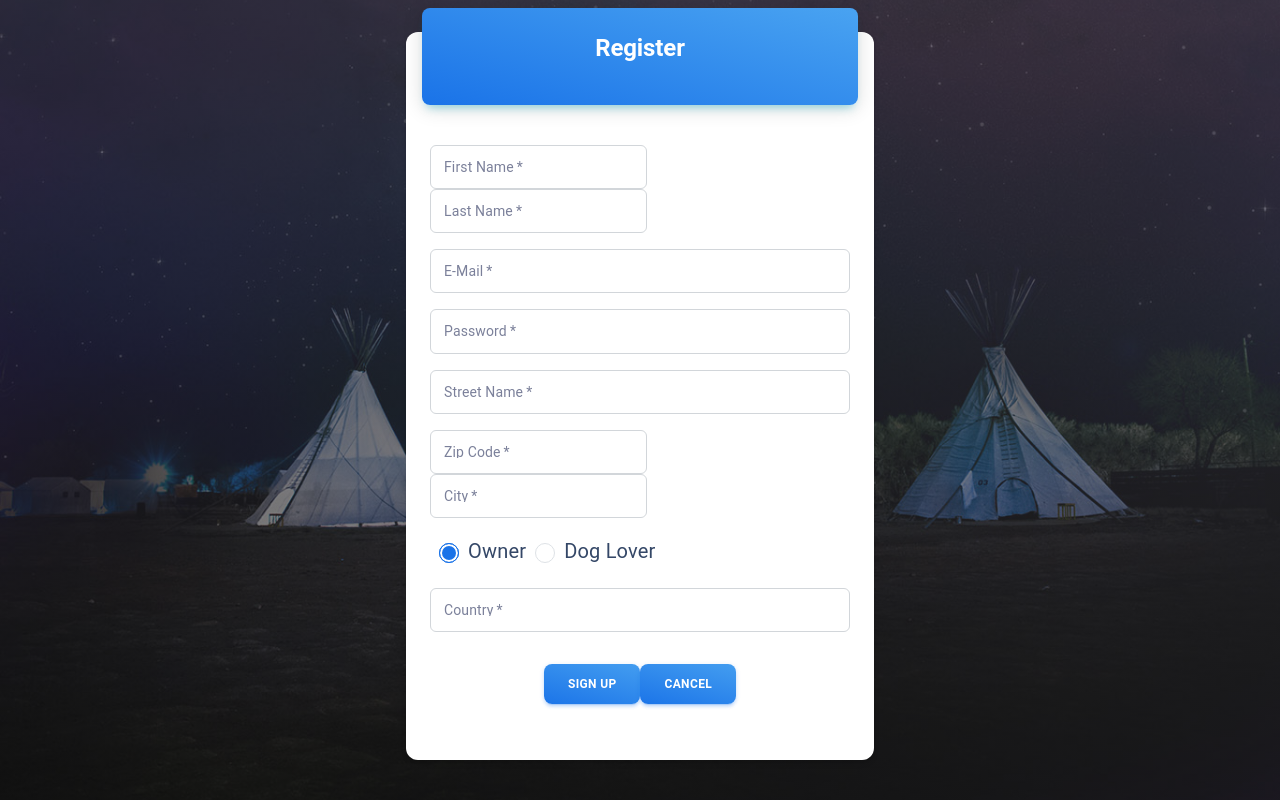
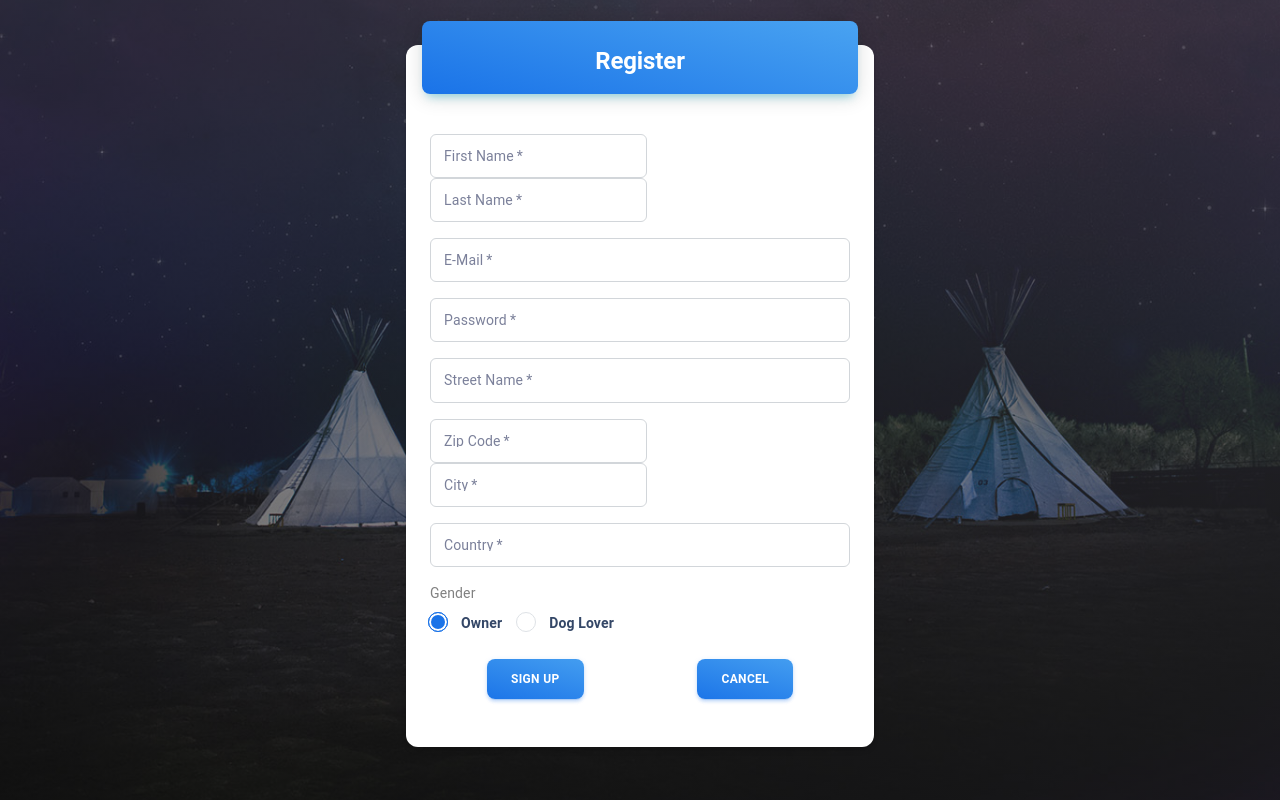
Before and after one commit to kavitatandel/pawpal_frontend, a React (Create React App) app: page /register in a window 1280 px wide. Built offline with nearby package versions, Linux system fonts and the light colour scheme.

Commit message:
updated RegisterForm

```diff
--- a/src/components/Forms/RegisterForm.js
+++ b/src/components/Forms/RegisterForm.js
@@ -17,14 +17,17 @@ import MKTypography from "../MKTypography";
 
 //for radio button
 import Radio from "@mui/material/Radio";
+import RadioGroup from '@mui/material/RadioGroup';
+import FormControlLabel from '@mui/material/FormControlLabel';
+import FormControl from '@mui/material/FormControl';
+import FormLabel from '@mui/material/FormLabel';
 
 // Images
 import bgImage from "assets/images/bg-about-us.jpg";
 
 function RegisterForm() {
-  const [rememberMe, setRememberMe] = useState(false);
-
-  const handleSetRememberMe = () => setRememberMe(!rememberMe);
+  //const [rememberMe, setRememberMe] = useState(false);
+  // const handleSetRememberMe = () => setRememberMe(!rememberMe);
 
   const [firstName, setFirstName] = useState("");
   const [lastName, setLastName] = useState("");
@@ -56,6 +59,11 @@ function RegisterForm() {
     register(newUser).then((res) => {
       navigate("/user");
     });
+  };
+
+  //for radio group
+  const handleChange = (event) => {
+    setUserType(event.target.value);
   };
 
   return (
@@ -113,7 +121,7 @@ function RegisterForm() {
               >
                 <MKTypography
                   variant="h4"
-                  fontWeight="medium"
+                  fontWeight="large"
                   color="white"
                   mt={1}
                 >
@@ -123,13 +131,16 @@ function RegisterForm() {
                   container
                   spacing={3}
                   justifyContent="center"
-                  sx={{ mt: 1, mb: 2 }}
+                  // sx={{ mt: 1, mb: 2 }}
+                  sx={{ mt: 0, mb: 0 }}
                 ></Grid>
               </MKBox>
               <MKBox pt={4} pb={3} px={3}>
-                <MKBox component="form" role="form" onSubmit={createUser}>
+                <MKBox component="form" method="post" autocomplete="off"
+                  role="form" onSubmit={createUser}>
                   <MKBox mb={2}>
                     <MKInput
+
                       label="First Name"
                       type="text"
                       name="first_name"
@@ -139,6 +150,7 @@ function RegisterForm() {
                       onChange={(e) => setFirstName(e.target.value)}
                     />
                     <MKInput
+
                       label="Last Name"
                       type="text"
                       name="last_name"
@@ -205,7 +217,6 @@ function RegisterForm() {
                       value={zipcode}
                       onChange={(e) => setZipcode(e.target.value)}
                     />
-
                     <MKInput
                       label="City"
                       type="text"
@@ -215,28 +226,6 @@ function RegisterForm() {
                       value={city}
                       onChange={(e) => setCity(e.target.value)}
                     />
-                  </MKBox>
-                  <MKBox mb={2}>
-                    <Radio
-                      type="radio"
-                      name="account_type"
-                      value="owner"
-                      checked={userType === "owner"}
-                      onChange={(e) => {
-                        setUserType(e.target.value);
-                      }}
-                    />
-                    Owner
-                    <Radio
-                      type="radio"
-                      name="account_type"
-                      value="doglover"
-                      checked={userType === "doglover"}
-                      onChange={(e) => {
-                        setUserType(e.target.value);
-                      }}
-                    />
-                    Dog Lover
                   </MKBox>
                   <MKBox mb={2}>
                     <MKInput
@@ -250,6 +239,45 @@ function RegisterForm() {
                       onChange={(e) => setCountry(e.target.value)}
                     />
                   </MKBox>
+                  {/* <MKBox mb={2} >
+                    <Radio
+                      label="Owner"
+                      size="small"
+                      type="radio"
+                      name="account_type"
+                      value="owner"
+                      checked={userType === "owner"}
+                      onChange={(e) => {
+                        setUserType(e.target.value);
+                      }}
+                    />
+
+                    <Radio
+                      label="Dog Lover"
+                      size="small"
+                      type="radio"
+                      name="account_type"
+                      value="doglover"
+                      checked={userType === "doglover"}
+                      onChange={(e) => {
+                        setUserType(e.target.value);
+                      }}
+                    />
+
+                  </MKBox> */}
+                  <FormControl>
+                    <FormLabel style={{ fontSize: "0.70em", color: "Gray" }} size="small">Gender</FormLabel>
+                    <RadioGroup
+                      name="controlled-radio-buttons-group"
+                      value={userType}
+                      onChange={handleChange}
+                      size="small"
+                      row
+                    >
+                      <FormControlLabel value="owner" control={<Radio size="small" style={{ fontSize: "0.70em" }} />} label="Owner" />
+                      <FormControlLabel value="doglover" control={<Radio size="small" style={{ fontSize: "0.70em" }} />} label="Dog Lover" />
+                    </RadioGroup>
+                  </FormControl>
                   {/* <MKBox display="flex" alignItems="center" ml={-1}>
                     <Switch
                       checked={rememberMe}
@@ -265,7 +293,7 @@ function RegisterForm() {
                       &nbsp;&nbsp;Remember me
                     </MKTypography>
                   </MKBox> */}
-                  <MKBox mt={4} mb={4} textAlign="center" width="100%">
+                  <MKBox mt={2} justifyContent="space-around" display="flex" mb={0} textAlign="center" width="100%">
                     {/* <MKButton variant="gradient" color="info" fullWidth>
                       Register
                     </MKButton> */}
```
